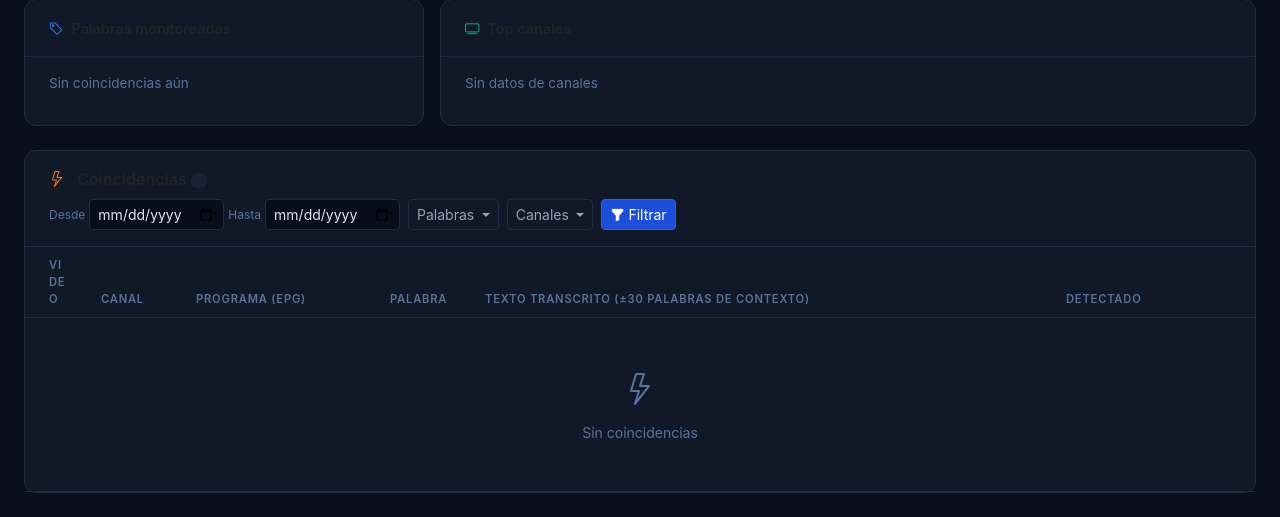
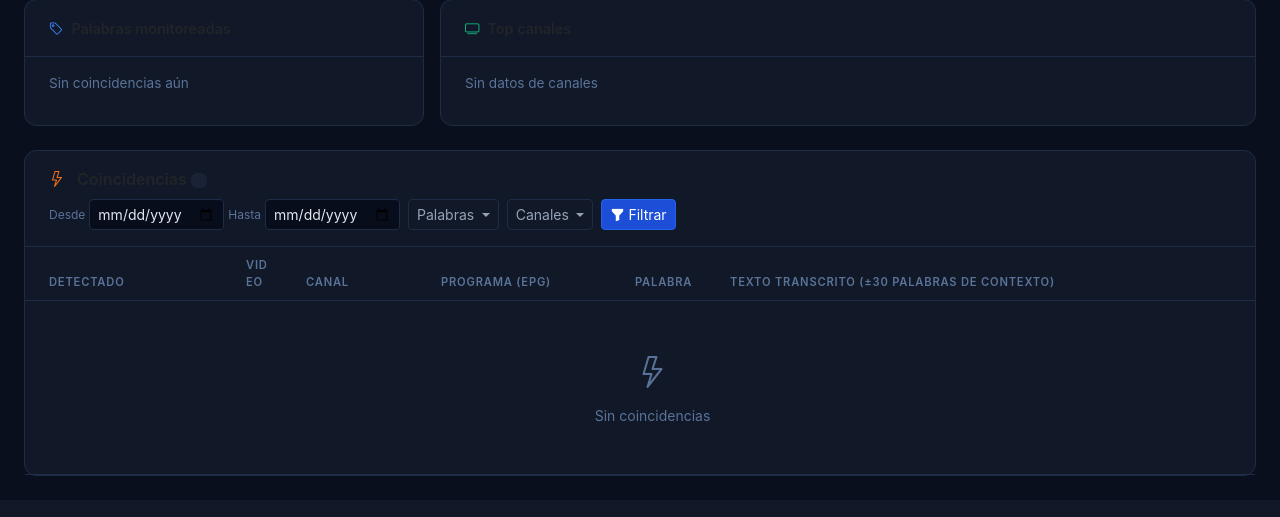
Before and after one commit to mentesydedos/transcriber-linux, a Flask app: template alerts/templates/search_detail.html in a window 1280 px wide. Shown: the part 365-882 px from the top of the page. After the commit the page ends 841 px from the top, so only its background shows below. Run offline with Flask 3, Linux system fonts and the light colour scheme; the template is opened without the code that fills it, so the values that code supplies are empty; some libraries are stand-ins or nearby versions.

Commit message:
Top canales sin límite (desplazable) y reordenar columnas de coincidencias
- ch_stats ya no corta a los 10 canales con más coincidencias; el card
  "Top canales" ahora tiene scroll propio para ver todos.
- Tabla de coincidencias: "Detectado" pasa a ser la primera columna y
  "Canal" se ensancha ~5 caracteres (95px -> 135px) para truncar menos.
  Se actualiza también la fila que arma el auto-refresh en vivo.

Co-Authored-By: Claude Sonnet 5 <noreply@anthropic.com>

```diff
--- a/alerts/app.py
+++ b/alerts/app.py
@@ -624,7 +624,7 @@ def create_app() -> Flask:
             "SELECT keyword, COUNT(*) cnt FROM matches WHERE search_id=? GROUP BY keyword ORDER BY cnt DESC", (sid,)
         ).fetchall()
         ch_stats = d.execute(
-            "SELECT channel_name, COUNT(*) cnt FROM matches WHERE search_id=? GROUP BY channel_name ORDER BY cnt DESC LIMIT 10", (sid,)
+            "SELECT channel_name, COUNT(*) cnt FROM matches WHERE search_id=? GROUP BY channel_name ORDER BY cnt DESC", (sid,)
         ).fetchall()
 
         # Heatmap: una fila por fecha real (date_start … hoy o date_end)
--- a/alerts/templates/search_detail.html
+++ b/alerts/templates/search_detail.html
@@ -211,7 +211,7 @@
           <i class="bi bi-tv me-2" style="color:var(--green)"></i>Top canales
         </span>
       </div>
-      <div class="card-body px-4">
+      <div class="card-body px-4" style="max-height:260px;overflow-y:auto">
         {% set max_ch = ch_stats[0].cnt if ch_stats else 1 %}
         {% for ch in ch_stats %}
         <div class="d-flex align-items-center gap-2 mb-2">
@@ -349,28 +349,31 @@
   </div>
 
   <div style="overflow-x:auto;width:100%">
-    <table class="table mb-0 matches-table" style="width:100%;min-width:1215px;table-layout:fixed">
+    <table class="table mb-0 matches-table" style="width:100%;min-width:1255px;table-layout:fixed">
       <colgroup>
+        <col style="width:205px">  <!-- Detectado: cabe "YYYY-MM-DD HH:MM:SS" completo -->
         <col style="width:60px">   <!-- Video: botón para ver snapshot + clip -->
-        <col style="width:95px">   <!-- Canal -->
+        <col style="width:135px">  <!-- Canal -->
         <col style="width:194px">  <!-- Programa (EPG) +8 caracteres, wrap a 2 líneas -->
         <col style="width:95px">   <!-- Palabra -->
         <col>                      <!-- Texto transcrito (flexible, recibe el resto) -->
-        <col style="width:205px">  <!-- Detectado: cabe "YYYY-MM-DD HH:MM:SS" completo -->
       </colgroup>
       <thead>
         <tr>
+          <th>Detectado</th>
           <th>Video</th>
           <th>Canal</th>
           <th>Programa (EPG)</th>
           <th>Palabra</th>
           <th>Texto transcrito (±30 palabras de contexto)</th>
-          <th>Detectado</th>
         </tr>
       </thead>
       <tbody>
         {% for m in matches %}
         <tr>
+          <td style="white-space:nowrap;color:var(--muted);font-size:.78rem;vertical-align:middle">
+            {{ m.found_at[:19] }}
+          </td>
           <td class="text-center" style="vertical-align:middle">
             <button type="button" class="btn btn-sm btn-outline-secondary py-0 px-2"
                     title="Ver snapshot y video (±10s)"
@@ -393,9 +396,6 @@
             <div class="mtext mtext-wide" title="{{ m.matched_text }}">
               {{ m.centered_text | highlight(m.keyword, s.phonetic) }}
             </div>
-          </td>
-          <td style="white-space:nowrap;color:var(--muted);font-size:.78rem;vertical-align:middle">
-            {{ m.found_at[:19] }}
           </td>
         </tr>
         {% else %}
@@ -563,6 +563,7 @@
       ? rawCent.replace(new RegExp(kwEsc, 'gi'), s => '<mark>' + s + '</mark>')
       : rawCent;
     return `<tr style="animation:fadeIn .4s ease">
+      <td style="white-space:nowrap;color:var(--muted);font-size:.78rem;vertical-align:middle">${fat}</td>
       <td class="text-center" style="vertical-align:middle">
         <button type="button" class="btn btn-sm btn-outline-secondary py-0 px-2" title="Ver snapshot y video (±10s)" onclick="openClip({{ s.id }}, ${m.id})">
           <i class="bi bi-camera-video"></i>
@@ -572,7 +573,6 @@
       <td style="overflow:hidden;text-overflow:ellipsis;white-space:nowrap;font-size:.78rem;color:var(--accent);vertical-align:middle">—</td>
       <td style="vertical-align:middle;overflow:hidden"><span class="kw" style="white-space:nowrap">${esc(m.keyword)}</span></td>
       <td style="vertical-align:middle"><div class="mtext mtext-wide" title="${rawFull}">${txt}</div></td>
-      <td style="white-space:nowrap;color:var(--muted);font-size:.78rem;vertical-align:middle">${fat}</td>
     </tr>`;
   }
 
```
